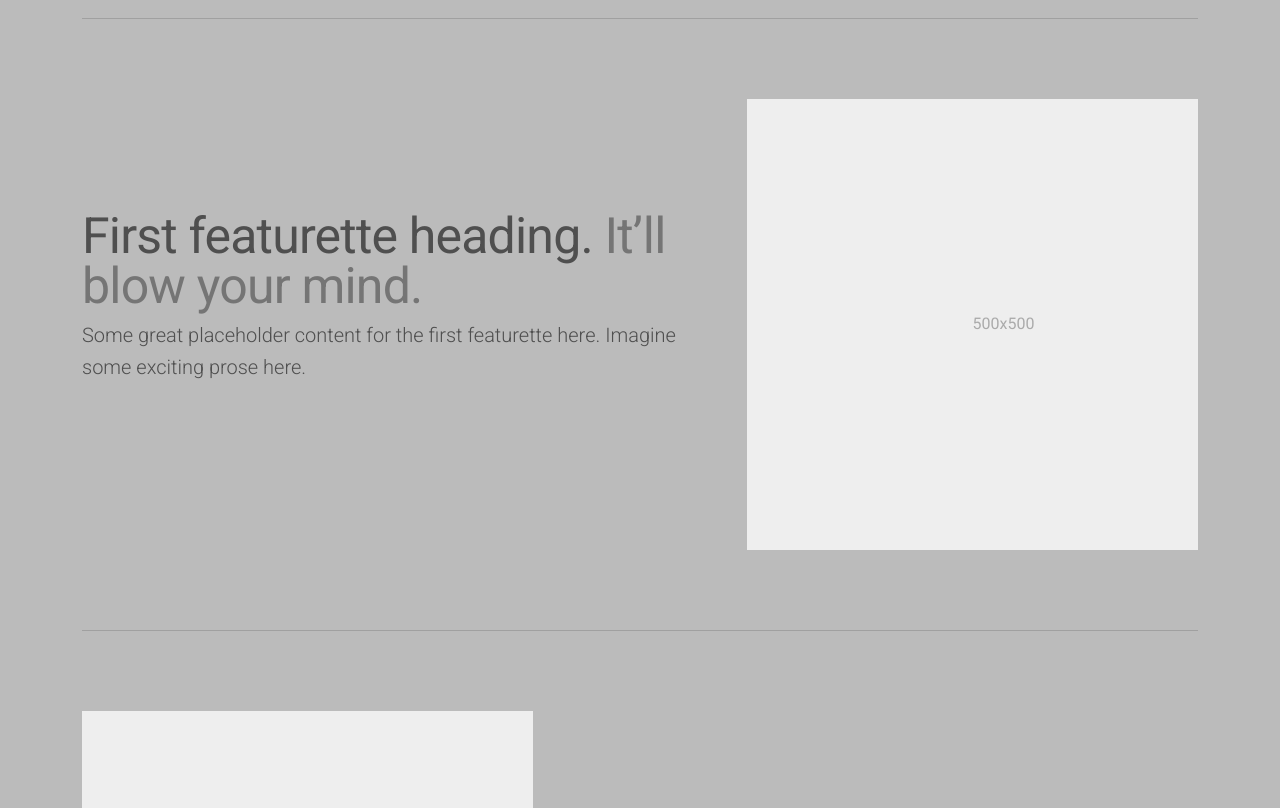
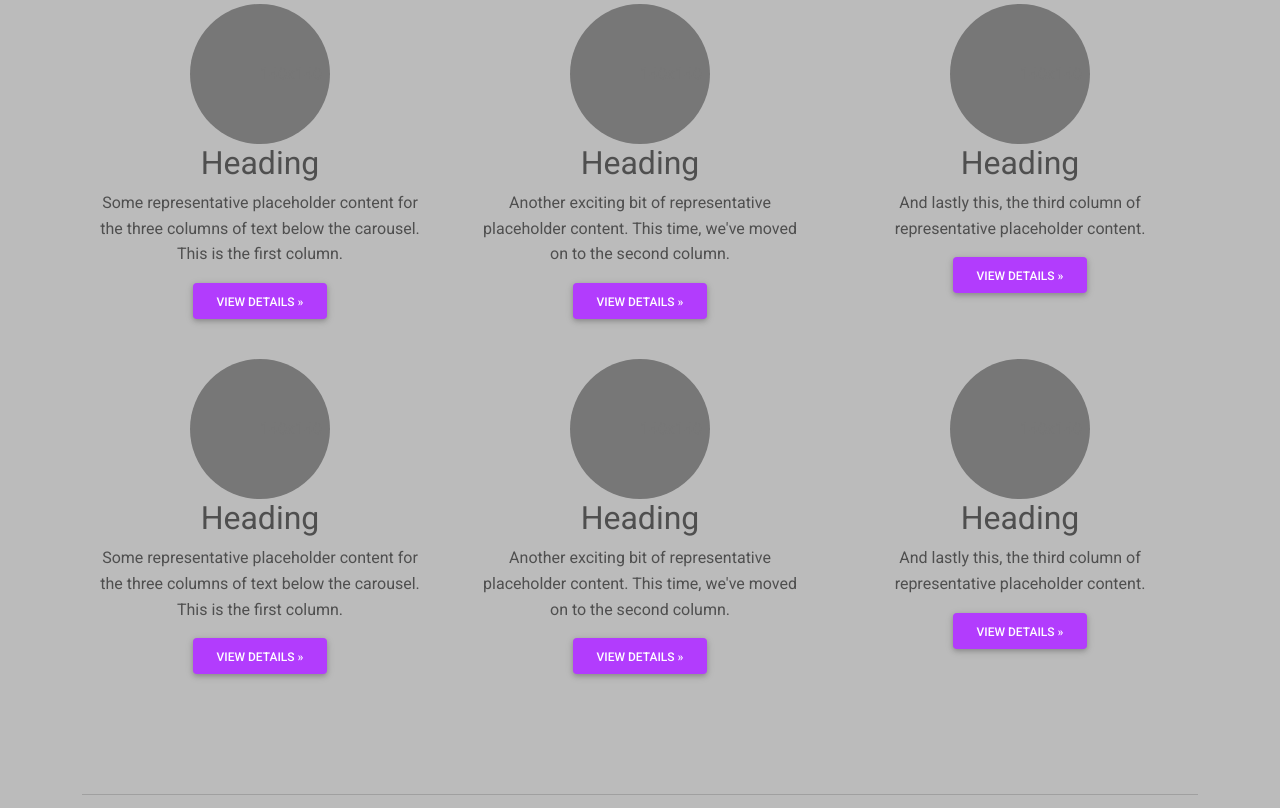
Before and after one commit to Maitrey1111/Yuva_Marathi, a plain HTML site: page aboutUs.html in a window 1280 px wide. Shown: the part 752-1560 px from the top of the page. Drawn offline with Linux system fonts and the light colour scheme.

Commit message:
29/04/2021 Commit

```diff
--- a/aboutUs.html
+++ b/aboutUs.html
@@ -57,13 +57,14 @@
     </div>
     <!-- Container wrapper -->
 </nav>
-<h1 id="about" style="padding-left: 10px; color: #000000">About Yuva Marathi</h1>
-<p style="font-size: 25px; padding-left: 10px">Yuva Marathi is a non-profit organization established for the sole
+<h1 id="about" style="padding-left: 20px;padding-top: 10px; color: #000000">About Yuva Marathi</h1>
+<p style="font-size: 25px; padding-left: 20px">Yuva Marathi is a non-profit organization established for the sole
     purpose of providing stage to students from Maharashtra to showcase their talents and spread culture in South of
     India. We host many events and classroom activities throughout the calendar year. 'Aikya' the event in Riviera where
     all states showcase their culture and our flagship event on 'Gudhipadwa' are well known. Yuva Marathi is indeed 'a
     family away from home'.
 </p>
+<h1 style="text-align: center">Board Members</h1>
 <br>
 <div class="container marketing">
     <!-- Three columns of text below the carousel -->
@@ -75,7 +76,6 @@
                 <rect width="100%" height="100%" fill="#777"/>
                 <text x="50%" y="50%" fill="#777" dy=".3em">140x140</text>
             </svg>
-
             <h2>Heading</h2>
             <p>Some representative placeholder content for the three columns of text below the carousel. This is the
                 first column.</p>
@@ -88,7 +88,6 @@
                 <rect width="100%" height="100%" fill="#777"/>
                 <text x="50%" y="50%" fill="#777" dy=".3em">140x140</text>
             </svg>
-
             <h2>Heading</h2>
             <p>Another exciting bit of representative placeholder content. This time, we've moved on to the second
                 column.</p>
@@ -101,18 +100,87 @@
                 <rect width="100%" height="100%" fill="#777"/>
                 <text x="50%" y="50%" fill="#777" dy=".3em">140x140</text>
             </svg>
-
             <h2>Heading</h2>
             <p>And lastly this, the third column of representative placeholder content.</p>
             <p><a class="btn btn-secondary" href="#">View details &raquo;</a></p>
         </div><!-- /.col-lg-4 -->
     </div><!-- /.row -->
-
-
+    <div class="row">
+        <div class="col-lg-4">
+            <svg class="bd-placeholder-img rounded-circle" width="140" height="140" xmlns="http://www.w3.org/2000/svg"
+                 role="img" aria-label="Placeholder: 140x140" preserveAspectRatio="xMidYMid slice" focusable="false">
+                <title>Placeholder</title>
+                <rect width="100%" height="100%" fill="#777"/>
+                <text x="50%" y="50%" fill="#777" dy=".3em">140x140</text>
+            </svg>
+            <h2>Heading</h2>
+            <p>Some representative placeholder content for the three columns of text below the carousel. This is the
+                first column.</p>
+            <p><a class="btn btn-secondary" href="#">View details &raquo;</a></p>
+        </div><!-- /.col-lg-4 -->
+        <div class="col-lg-4">
+            <svg class="bd-placeholder-img rounded-circle" width="140" height="140" xmlns="http://www.w3.org/2000/svg"
+                 role="img" aria-label="Placeholder: 140x140" preserveAspectRatio="xMidYMid slice" focusable="false">
+                <title>Placeholder</title>
+                <rect width="100%" height="100%" fill="#777"/>
+                <text x="50%" y="50%" fill="#777" dy=".3em">140x140</text>
+            </svg>
+            <h2>Heading</h2>
+            <p>Another exciting bit of representative placeholder content. This time, we've moved on to the second
+                column.</p>
+            <p><a class="btn btn-secondary" href="#">View details &raquo;</a></p>
+        </div><!-- /.col-lg-4 -->
+        <div class="col-lg-4">
+            <svg class="bd-placeholder-img rounded-circle" width="140" height="140" xmlns="http://www.w3.org/2000/svg"
+                 role="img" aria-label="Placeholder: 140x140" preserveAspectRatio="xMidYMid slice" focusable="false">
+                <title>Placeholder</title>
+                <rect width="100%" height="100%" fill="#777"/>
+                <text x="50%" y="50%" fill="#777" dy=".3em">140x140</text>
+            </svg>
+            <h2>Heading</h2>
+            <p>And lastly this, the third column of representative placeholder content.</p>
+            <p><a class="btn btn-secondary" href="#">View details &raquo;</a></p>
+        </div><!-- /.col-lg-4 -->
+    </div><!-- /.row -->
+    <div class="row">
+        <div class="col-lg-4">
+            <svg class="bd-placeholder-img rounded-circle" width="140" height="140" xmlns="http://www.w3.org/2000/svg"
+                 role="img" aria-label="Placeholder: 140x140" preserveAspectRatio="xMidYMid slice" focusable="false">
+                <title>Placeholder</title>
+                <rect width="100%" height="100%" fill="#777"/>
+                <text x="50%" y="50%" fill="#777" dy=".3em">140x140</text>
+            </svg>
+            <h2>Heading</h2>
+            <p>Some representative placeholder content for the three columns of text below the carousel. This is the
+                first column.</p>
+            <p><a class="btn btn-secondary" href="#">View details &raquo;</a></p>
+        </div><!-- /.col-lg-4 -->
+        <div class="col-lg-4">
+            <svg class="bd-placeholder-img rounded-circle" width="140" height="140" xmlns="http://www.w3.org/2000/svg"
+                 role="img" aria-label="Placeholder: 140x140" preserveAspectRatio="xMidYMid slice" focusable="false">
+                <title>Placeholder</title>
+                <rect width="100%" height="100%" fill="#777"/>
+                <text x="50%" y="50%" fill="#777" dy=".3em">140x140</text>
+            </svg>
+            <h2>Heading</h2>
+            <p>Another exciting bit of representative placeholder content. This time, we've moved on to the second
+                column.</p>
+            <p><a class="btn btn-secondary" href="#">View details &raquo;</a></p>
+        </div><!-- /.col-lg-4 -->
+        <div class="col-lg-4">
+            <svg class="bd-placeholder-img rounded-circle" width="140" height="140" xmlns="http://www.w3.org/2000/svg"
+                 role="img" aria-label="Placeholder: 140x140" preserveAspectRatio="xMidYMid slice" focusable="false">
+                <title>Placeholder</title>
+                <rect width="100%" height="100%" fill="#777"/>
+                <text x="50%" y="50%" fill="#777" dy=".3em">140x140</text>
+            </svg>
+            <h2>Heading</h2>
+            <p>And lastly this, the third column of representative placeholder content.</p>
+            <p><a class="btn btn-secondary" href="#">View details &raquo;</a></p>
+        </div><!-- /.col-lg-4 -->
+    </div><!-- /.row -->
     <!-- START THE FEATURETTES -->
-
     <hr class="featurette-divider">
-
     <div class="row featurette">
         <div class="col-md-7">
             <h2 class="featurette-heading">First featurette heading. <span
@@ -132,7 +200,6 @@
     </div>
 
     <hr class="featurette-divider">
-
     <div class="row featurette">
         <div class="col-md-7 order-md-2">
             <h2 class="featurette-heading">Oh yeah, it’s that good. <span class="text-muted">See for yourself.</span>
@@ -167,10 +234,10 @@
                 <rect width="100%" height="100%" fill="#eee"/>
                 <text x="50%" y="50%" fill="#aaa" dy=".3em">500x500</text>
             </svg>
-
         </div>
     </div>
     <hr class="featurette-divider">
+</div>
     <!-- /END THE FEATURETTES -->
     <footer class="bg-dark text-center text-white">
         <!-- Grid container -->
```
